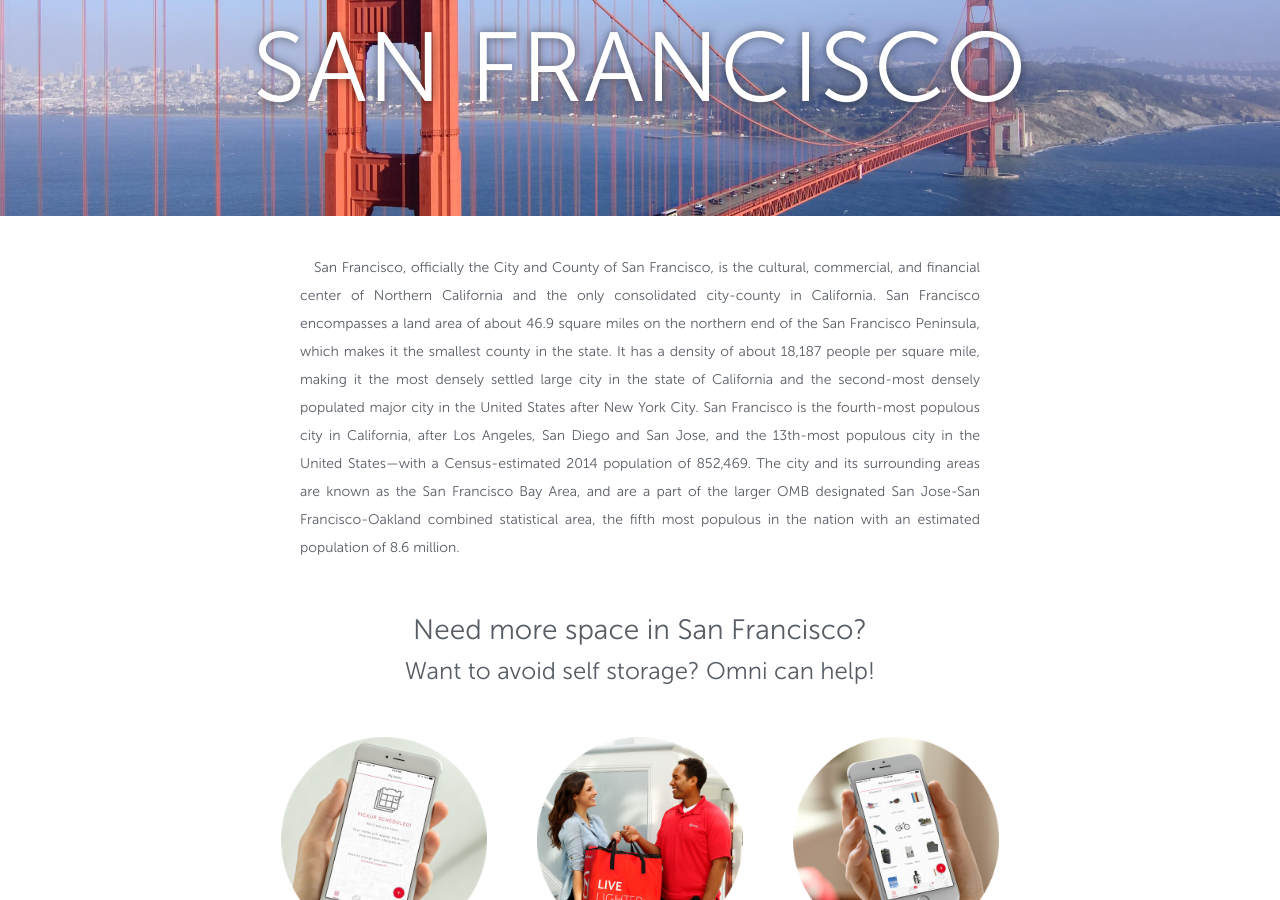
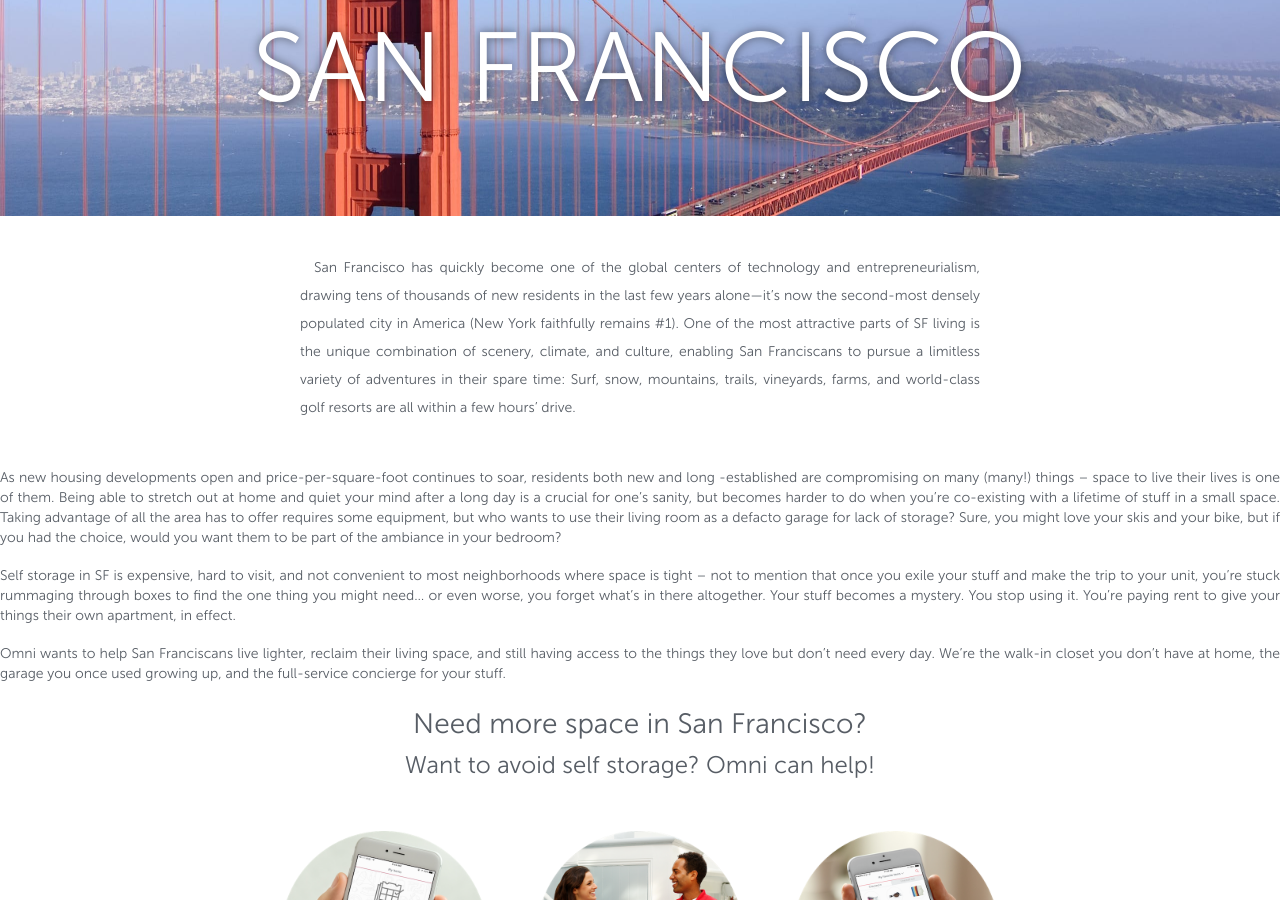
Before and after one commit to craigsmith24/omni-web-local, a Jekyll site: the page built from san-francisco/index.html, in a window 1280 px wide and 900 px high, scrolled down 261 px. Built offline with Jekyll 4.4.1, drawn with Linux system fonts in a browser that asks for light colours.

Commit message:
Update _config.yml

```diff
--- a/_config.yml
+++ b/_config.yml
@@ -45,19 +45,28 @@ defaults:
             title: "San Francisco"
             layout: neighborhood
             description: >
-              San Francisco, officially the City and County of San Francisco, is the cultural, commercial,
-              and financial center of Northern California and the only consolidated city-county in
-              California. San Francisco encompasses a land area of about 46.9 square miles
-              on the northern end of the San Francisco Peninsula, which makes it the smallest county in
-              the state. It has a density of about 18,187 people per square mile, making it the most
-              densely settled large city in the state of California and the second-most densely populated
-              major city in the United States after New York City. San Francisco is the fourth-most
-              populous city in California, after Los Angeles, San Diego and San Jose, and the
-              13th-most populous city in the United States—with a Census-estimated 2014 population
-              of 852,469. The city and its surrounding areas are known as the San Francisco Bay Area,
-              and are a part of the larger OMB designated San Jose-San Francisco-Oakland combined
-              statistical area, the fifth most populous in the nation with an estimated population of
-              8.6 million.
+              San Francisco has quickly become one of the global centers of technology and entrepreneurialism, drawing tens
+              of thousands of new residents in the last few years alone—it’s now the second-most densely populated city in
+              America (New York faithfully remains #1). One of the most attractive parts of SF living is the unique
+              combination of scenery, climate, and culture, enabling San Franciscans to pursue a limitless variety of
+              adventures in their spare time: Surf, snow, mountains, trails, vineyards, farms, and world-class golf resorts
+              are all within a few hours’ drive. </p>
+              <p>As new housing developments open and price-per-square-foot continues to soar, residents both new and long
+              -established are compromising on many (many!) things – space to live their lives is one of them. Being able
+              to stretch out at home and quiet your mind after a long day is a crucial for one’s sanity, but becomes harder
+              to do when you’re co-existing with a lifetime of stuff in a small space. Taking advantage of all the area has
+              to offer requires some equipment, but who wants to use their living room as a defacto garage for lack of
+              storage? Sure, you might love your skis and your bike, but if you had the choice, would you want them to be
+              part of the ambiance in your bedroom?</p>
+              <p>Self storage in SF is expensive, hard to visit, and not convenient to most neighborhoods where space is
+              tight – not to mention that once you exile your stuff and make the trip to your unit, you’re stuck rummaging
+              through boxes to find the one thing you might need… or even worse, you forget what’s in there altogether.
+              Your stuff becomes a mystery. You stop using it. You’re paying rent to give your things their own apartment,
+              in effect.</p>
+              <p>Omni wants to help San Franciscans live lighter, reclaim their living space, and still having access to
+              the things they love but don’t need every day. We’re the walk-in closet you don’t have at home, the garage
+              you once used growing up, and the full-service concierge for your stuff.</p>
+
             section_1_header: "San Francisco"
             section_2_header: "Need more space in San Francisco?"
             section_3_header: "Omni Picks in San Francisco"
```
